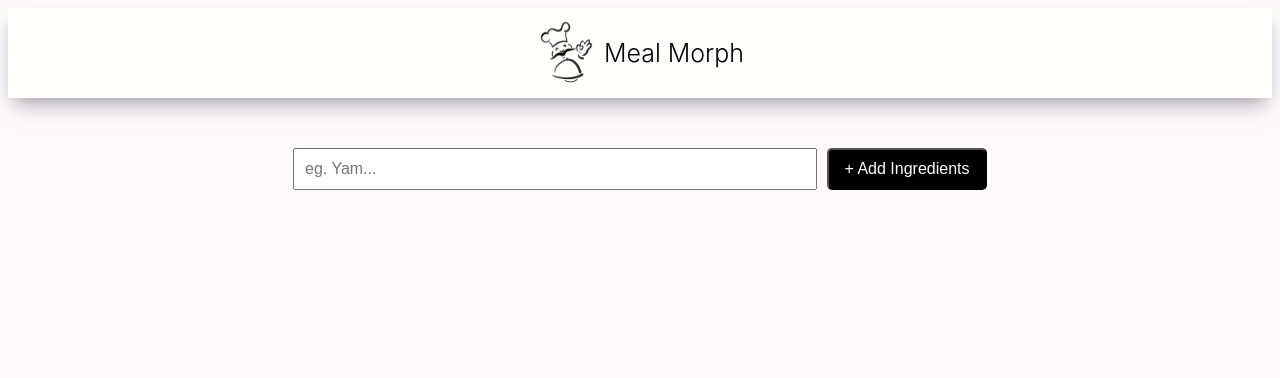
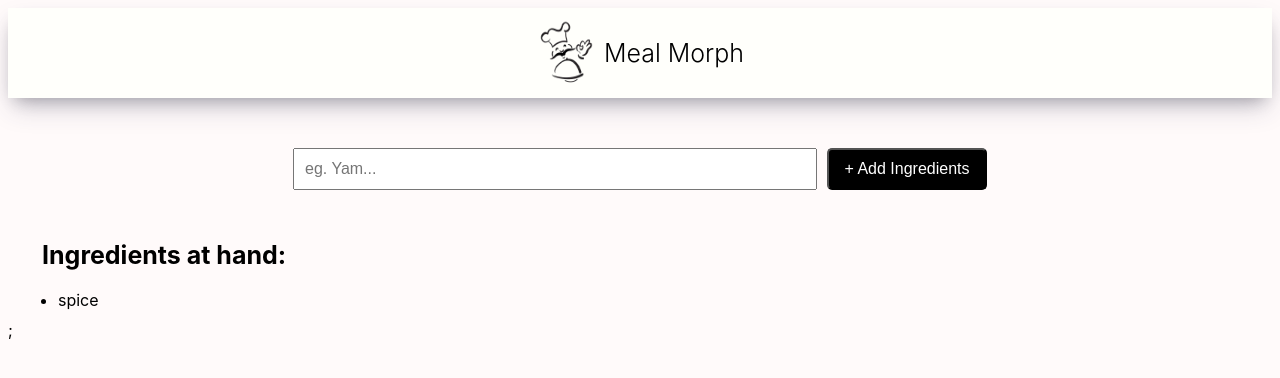
Before and after one commit to fay-ehi/morph-a-meal2, a React (Vite) app: page / in a window 1280 px wide. Shown: the top 378 px of the page. Built offline with nearby package versions, Linux system fonts and the light colour scheme; what @huggingface/inference would draw is missing.

Commit message:
Update main.jsx

```diff
--- a/src/main.jsx
+++ b/src/main.jsx
@@ -3,7 +3,7 @@ import Ingredient from "./ingredient";
 import Recipe from "./recipe";
 import { getRecipeFromMistral } from "./mistralRecipe";
 export default function Main() {
-  const [ingredients, setIngredients] = React.useState([]);
+  const [ingredients, setIngredients] = React.useState(["spice"]);
 
   const [recipe, setRecipe] = React.useState("");
 
```
